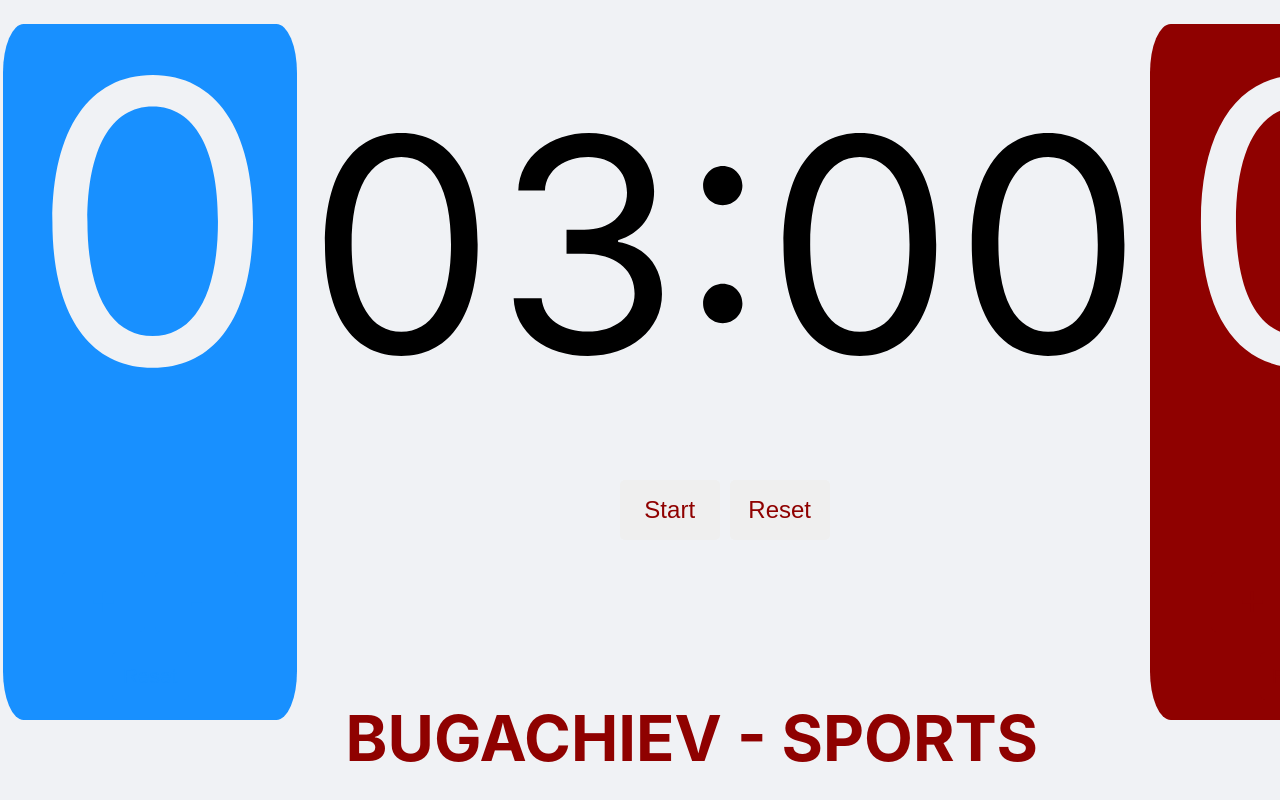
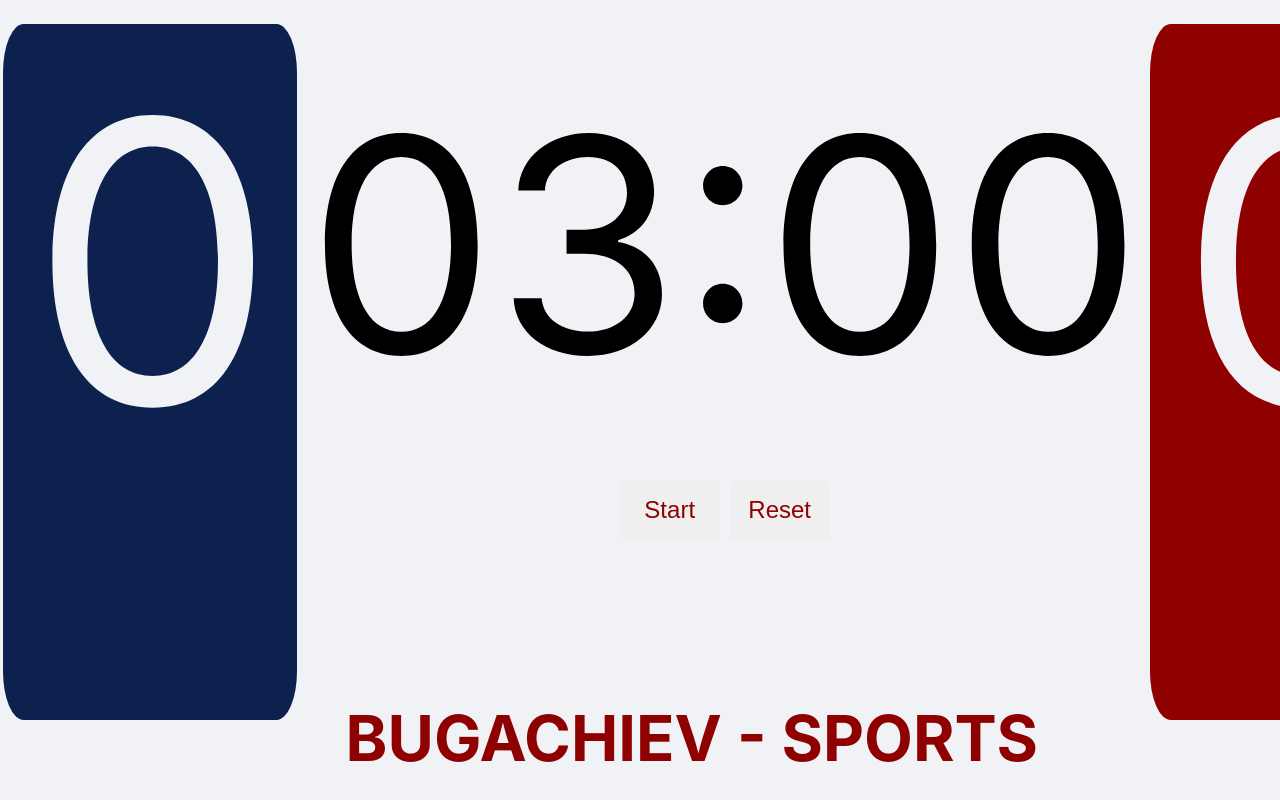
Before and after one commit to cththes/scoreboard, a React (Create React App) app: page / in a window 1280 px wide. Shown: the top 800 px of the page. Built offline with nearby package versions, Linux system fonts and the light colour scheme.

Commit message:
fix leftScore

```diff
--- a/src/components/Scoreboard/Scoreboard.module.scss
+++ b/src/components/Scoreboard/Scoreboard.module.scss
@@ -13,7 +13,7 @@
    margin-left: 3px;
    margin-right: auto;
    margin-top:3vh;
-   background-color: #1890ff;
+   background-color: #0d214f;
    border-radius: 7%;
    max-height:87vh;
 }
@@ -51,12 +51,12 @@
 }
 
 .leftScore button{
-   color: #1890ff;
-   background-color: #1890ff;
+   color: #0d214f;
+   background-color: #0d214f;
 }
 
 .leftScore button:hover{
-   color: #1890ff;
+   color: #0d214f;
    background-color: #f0f2f5;
 }
 
@@ -81,7 +81,6 @@
    color: #f0f2f5;
    font-size:calc(25vh + 15vw);
    margin-left:5px;
-   margin-top: -5vh;
 }
 
 .scoreNumberSmall{
```
